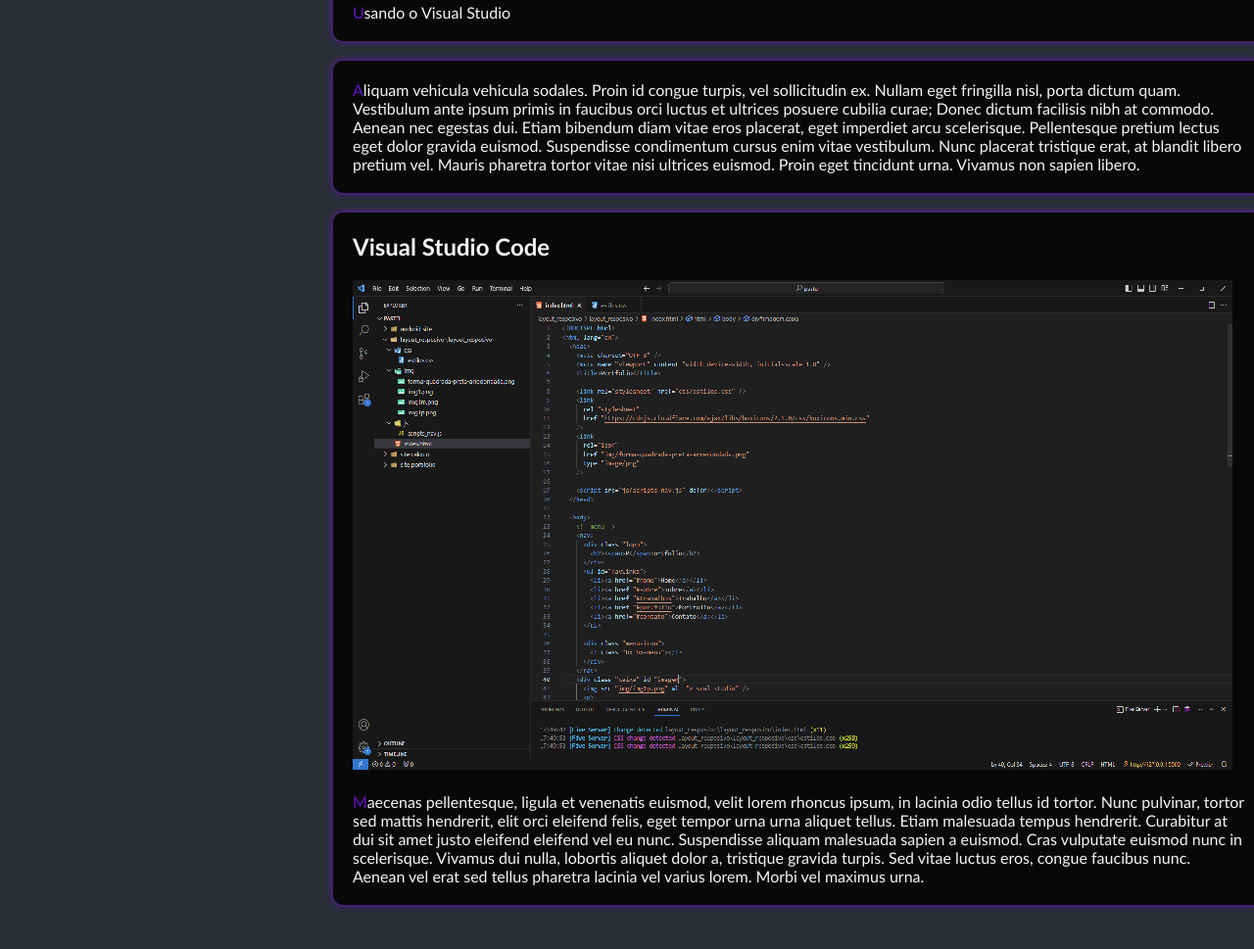
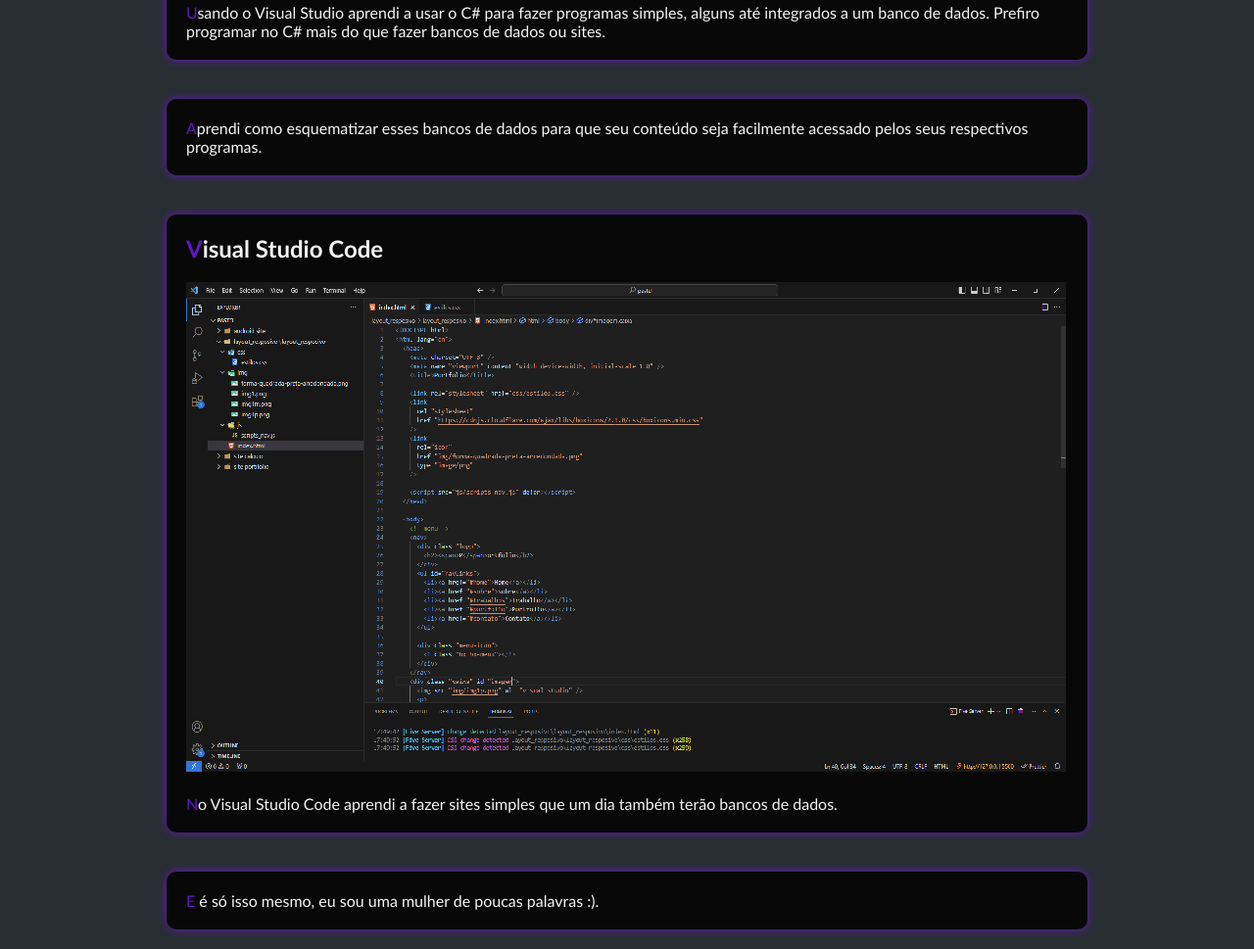
Before and after one commit to Neckrotik/Portifolio-site, a plain HTML site: page site portifolio/index.html in a window 1280 px wide. Shown: the part 689-1658 px from the top of the page at 98% size. Before the commit the page ends 1633 px from the top, so only its background shows below. Drawn offline with nearby package versions, Linux system fonts and the light colour scheme.

Commit message:
Add files via upload

```diff
--- a/site portifolio/css/estilos.css
+++ b/site portifolio/css/estilos.css
@@ -108,15 +108,15 @@ nav ul li a:hover {
 }
 
 .portifolio {
-  margin-left: 25%;
-  margin-right: 25%;
+  display: grid;
+  place-items: center;
 }
 
 .caixa {
   margin: 20px;
   padding: 20px;
   background-color: var(--second-bg-color);
-  width: 950px;
+  width: 940px;
   border-radius: 10px;
   box-shadow: var(--neon-box-shadow);
 }
--- a/site portifolio/index.html
+++ b/site portifolio/index.html
@@ -39,40 +39,33 @@
     </nav>
     <div class="portifolio">
       <div class="caixa" id="imagem">
-        <h2>Visual Studio</h2>
+        <h2><span>V</span>isual Studio</h2>
         <img src="img/img1p.png" alt="visual studio" />
         <p>
-          <span>U</span>sando o Visual Studio
+          <span>U</span>sando o Visual Studio aprendi a usar o C# para fazer
+          programas simples, alguns até integrados a um banco de dados. Prefiro
+          programar no C# mais do que fazer bancos de dados ou sites.
         </p>
       </div>
       <div class="caixa">
         <p>
-          <span>A</span>liquam vehicula vehicula sodales. Proin id congue
-          turpis, vel sollicitudin ex. Nullam eget fringilla nisl, porta dictum
-          quam. Vestibulum ante ipsum primis in faucibus orci luctus et ultrices
-          posuere cubilia curae; Donec dictum facilisis nibh at commodo. Aenean
-          nec egestas dui. Etiam bibendum diam vitae eros placerat, eget
-          imperdiet arcu scelerisque. Pellentesque pretium lectus eget dolor
-          gravida euismod. Suspendisse condimentum cursus enim vitae vestibulum.
-          Nunc placerat tristique erat, at blandit libero pretium vel. Mauris
-          pharetra tortor vitae nisi ultrices euismod. Proin eget tincidunt
-          urna. Vivamus non sapien libero.
+          <span>A</span>prendi como esquematizar esses bancos de dados para que
+          seu conteúdo seja facilmente acessado pelos seus respectivos
+          programas.
         </p>
       </div>
       <div class="caixa" id="imagem">
-        <h2>Visual Studio Code</h2>
+        <h2><span>V</span>isual Studio Code</h2>
         <img src="img/img2.png" alt="visual studio code" />
         <p>
-          <span>M</span>aecenas pellentesque, ligula et venenatis euismod, velit
-          lorem rhoncus ipsum, in lacinia odio tellus id tortor. Nunc pulvinar,
-          tortor sed mattis hendrerit, elit orci eleifend felis, eget tempor
-          urna urna aliquet tellus. Etiam malesuada tempus hendrerit. Curabitur
-          at dui sit amet justo eleifend eleifend vel eu nunc. Suspendisse
-          aliquam malesuada sapien a euismod. Cras vulputate euismod nunc in
-          scelerisque. Vivamus dui nulla, lobortis aliquet dolor a, tristique
-          gravida turpis. Sed vitae luctus eros, congue faucibus nunc. Aenean
-          vel erat sed tellus pharetra lacinia vel varius lorem. Morbi vel
-          maximus urna.
+          <span>N</span>o Visual Studio Code aprendi a fazer sites simples que
+          um dia também terão bancos de dados.
+        </p>
+      </div>
+      <div class="caixa">
+        <p>
+          <span>E</span> é só isso mesmo, eu sou uma mulher de poucas palavras
+          :).
         </p>
       </div>
     </div>
```
